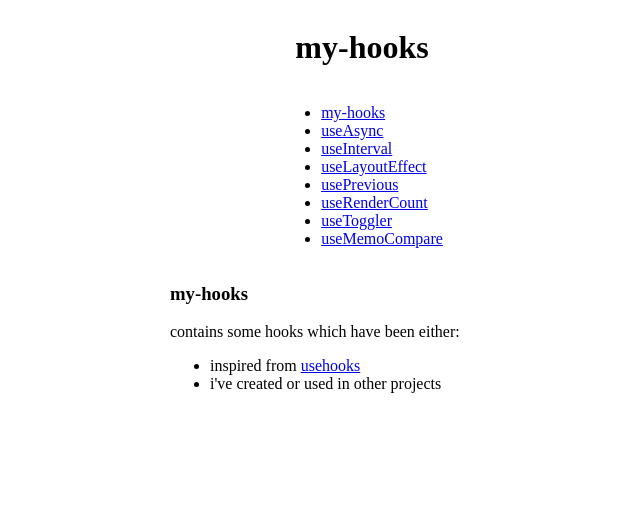
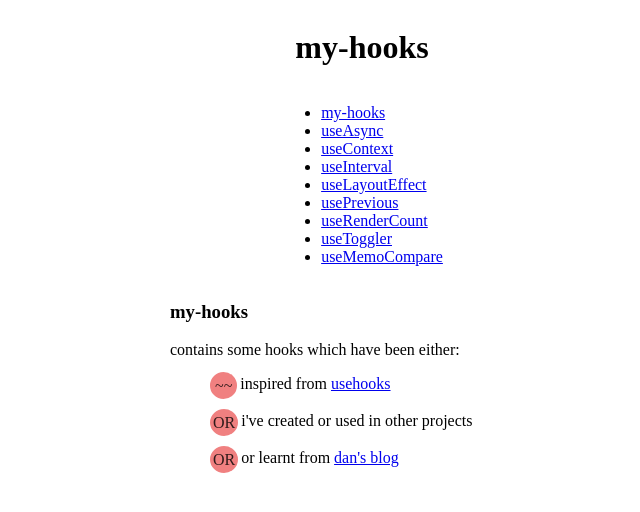
Before and after one commit to dixitk13/my-hooks, a React (Vite) app: page / in a window 1280 px wide. Shown: the top 512 px of the page, without its empty margins (278-918 px from the left). Built offline with nearby package versions, Linux system fonts and the light colour scheme.

Commit message:
adding useContext

```diff
--- a/src/App.tsx
+++ b/src/App.tsx
@@ -1,14 +1,9 @@
 import * as React from "react";
-import {
-  BrowserRouter as Router,
-  Redirect,
-  Switch,
-  Route,
-  Link,
-} from "react-router-dom";
+import { BrowserRouter as Router, Switch, Route, Link } from "react-router-dom";
 
 import {
   UseAsyncApp,
+  UseContextApp,
   UseIntervalApp,
   UseLayoutEffectApp,
   UseMemoCompareApp,
@@ -25,6 +20,7 @@ export const App = () => {
   const links = [
     { to: "/", component: Home, linkName: "my-hooks" },
     { to: "/useAsync", component: UseAsyncApp, linkName: "useAsync" },
+    { to: "/useContext", component: UseContextApp, linkName: "useContext" },
     {
       to: "/useInterval",
       component: UseIntervalApp,
--- a/src/Apps/Home.tsx
+++ b/src/Apps/Home.tsx
@@ -4,7 +4,7 @@ export const Home = () => {
   return (
     <>
       <p>contains some hooks which have been either:</p>
-      <ul>
+      <ul className="home-links">
         <li>
           inspired from{" "}
           <a href="https://usehooks.com/" rel="noopener noreferrer">
@@ -12,6 +12,12 @@ export const Home = () => {
           </a>
         </li>
         <li>i've created or used in other projects</li>
+        <li>
+          or learnt from{" "}
+          <a href="https://overreacted.io" rel="noopener noreferrer">
+            dan's blog
+          </a>
+        </li>
       </ul>
     </>
   );
--- /dev/null
+++ b/src/Apps/UseContextApp.tsx
@@ -0,0 +1,86 @@
+import * as React from "react";
+import { useRenderCount } from "../hooks";
+import { Card } from "../Card";
+
+type Theme = "light" | "dark";
+interface ThemeContextState {
+  theme?: Theme;
+  setTheme?: Function;
+}
+const ThemeContext = React.createContext<ThemeContextState>({});
+
+export const UseContextApp = () => {
+  return (
+    <ThemeWrapperApp>
+      <Radios />
+      <Status />
+      <Card title="Child #1" size="large" enableRenderCount={true}>
+        <Card title="Child #2" enableRenderCount={true}>
+          <ChildWithContext />
+        </Card>
+      </Card>
+    </ThemeWrapperApp>
+  );
+};
+
+const Status = () => {
+  const { theme } = React.useContext(ThemeContext);
+  return <div className="status-bar">VALUE: {String(theme)}</div>;
+};
+
+const ThemeWrapperApp = ({ children }: React.PropsWithChildren<{}>) => {
+  const [theme, setTheme] = React.useState<Theme>("light");
+
+  return (
+    <ThemeContext.Provider value={{ theme, setTheme }}>
+      {children}
+    </ThemeContext.Provider>
+  );
+};
+
+const Radios = () => {
+  const { theme, setTheme } = React.useContext(ThemeContext);
+  return (
+    <>
+      <p>Click to toggle theme.</p>
+      <p>
+        The child cards indicate if they got rendered with a count specified in
+        the top right corner. Child-N is the last child which renders because
+        its part of the child which is actually consuming the context
+      </p>
+
+      <div>
+        <input
+          type="radio"
+          id="light"
+          name="theme"
+          value="light"
+          onChange={(e) => setTheme?.(e?.target?.value as Theme)}
+          checked={theme === "light"}
+        />
+        <label htmlFor="light">light</label>
+      </div>
+      <div>
+        <input
+          type="radio"
+          id="dark"
+          checked={theme === "dark"}
+          name="theme"
+          value="dark"
+          onChange={(e) => setTheme?.(e?.target?.value as Theme)}
+        />
+        <label htmlFor="dark">dark</label>
+      </div>
+    </>
+  );
+};
+
+const ChildWithContext = () => {
+  const { theme } = React.useContext(ThemeContext);
+  return (
+    <>
+      <span>{theme}</span>
+      <Card title="Child-N" size="mini" enableRenderCount={true}></Card>
+    </>
+  );
+};
--- a/src/Apps/index.ts
+++ b/src/Apps/index.ts
@@ -1,4 +1,5 @@
 export * from "./UseAsyncApp";
+export * from "./UseContextApp";
 export * from "./UseMemoCompareApp";
 export * from "./UseLayoutEffectApp";
 export * from "./UseIntervalApp";
--- a/src/Card/Card.tsx
+++ b/src/Card/Card.tsx
@@ -1,9 +1,11 @@
 import * as React from "react";
+import { useRenderCount } from "../hooks";
 import "./styles.scss";
 
 interface CardProps {
   title: string;
-  // value: number | string;
+  enableRenderCount?: boolean;
+  size?: "large" | "mini";
   actionButton?: JSX.Element;
 }
 
@@ -11,13 +13,22 @@ export const Card = ({
   title,
   actionButton,
   children,
+  size,
+  enableRenderCount,
 }: React.PropsWithChildren<CardProps>) => {
+  const count = useRenderCount();
+  console.log(`>>: Card title=${title} count=${count}`);
   return (
     <>
-      <section className="card">
+      <section
+        className={`card ${size === "large" && "xl-card"} ${
+          size === "mini" && "mn-card"
+        }`}
+      >
+        {enableRenderCount && <p className="counter">{count}</p>}
         <div className="card__container">
           <p className="card__title">{title}</p>
-          <p className="card__content">{children}</p>
+          <div className="card__content">{children}</div>
         </div>
         <div className="card__button">{actionButton}</div>
       </section>
--- a/src/Card/styles.scss
+++ b/src/Card/styles.scss
@@ -7,6 +7,29 @@
   width: 150px;
   margin: 5px;
   padding: 10px;
+  position: relative;
+  &.xl-card {
+    width: 250px;
+    height: 250px;
+  }
+  &.mn-card {
+    width: 25px;
+    height: 25px;
+    .card__container .card__title {
+      font-size: 15px;
+    }
+  }
+  .counter {
+    position: absolute;
+    right: -8px;
+    top: -24px;
+    color: rgba(255, 255, 255, 0.7);
+    background-color: salmon;
+    border-radius: 50%;
+    padding: 0 6px;
+    font-size: 18px;
+    font-weight: 600;
+  }
 
   .card__container {
     display: flex;
@@ -25,7 +48,7 @@
     }
 
     .card__content {
-      font-weight: 600;
+      // font-weight: 600;
       text-align: center;
       margin-top: auto;
       color: rgba(0, 0, 0, 0.7);
--- a/src/styles.scss
+++ b/src/styles.scss
@@ -3,6 +3,31 @@
   flex-direction: column;
   justify-content: center;
   align-items: center;
+  .home-links {
+    list-style-type: none;
+    position: relative;
+    li {
+      height: 33px;
+      margin: 4px 12px 4px 0;
+      &:first-child {
+        &:before {
+          content: "~~";
+          padding: 5px;
+        }
+      }
+      &:before {
+        // list-style-image: "OR";
+        content: "OR";
+        padding: 5px 3px;
+        margin-right: 3px;
+        height: 20px;
+        background-color: lightcoral;
+        color: rgba(0, 0, 0, 0.8);
+        border-radius: 50%;
+        vertical-align: middle;
+      }
+    }
+  }
   .small-app {
     width: 100%;
     @media (min-width: 1025px) {
```
